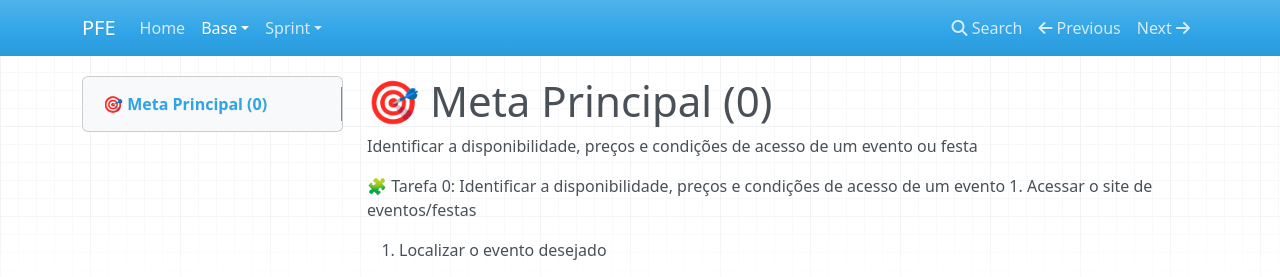
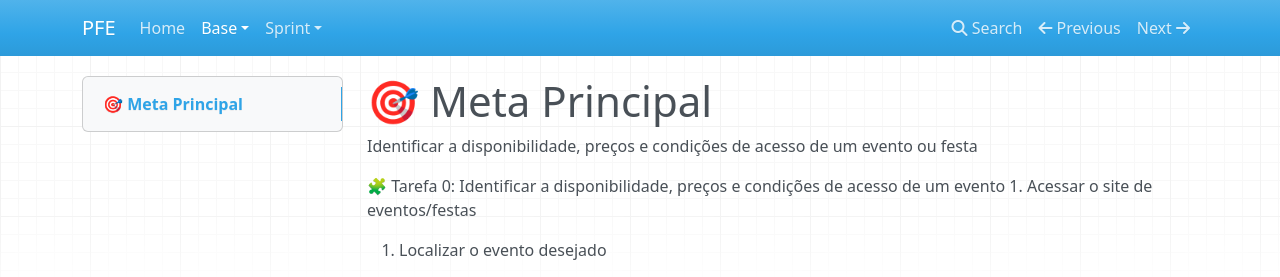
Before and after one commit to Projetos-de-Extensao/PFE_25.1_8003_II, an MkDocs documentation site: the page built from docs/base/aht.md, in a window 1280 px wide. Shown: the top 277 px of the page. Built offline with MkDocs 1.6.1, drawn with Linux system fonts in a browser that asks for light colours; nearby versions of some CDN libraries.

Commit message:
update apres

```diff
--- a/docs/base/aht.md
+++ b/docs/base/aht.md
@@ -3,7 +3,7 @@ id: wcag
 title: wcag
 ---
 
-# 🎯 Meta Principal (0)
+# 🎯 Meta Principal
 
 Identificar a disponibilidade, preços e condições de acesso de um evento ou festa
 
```
